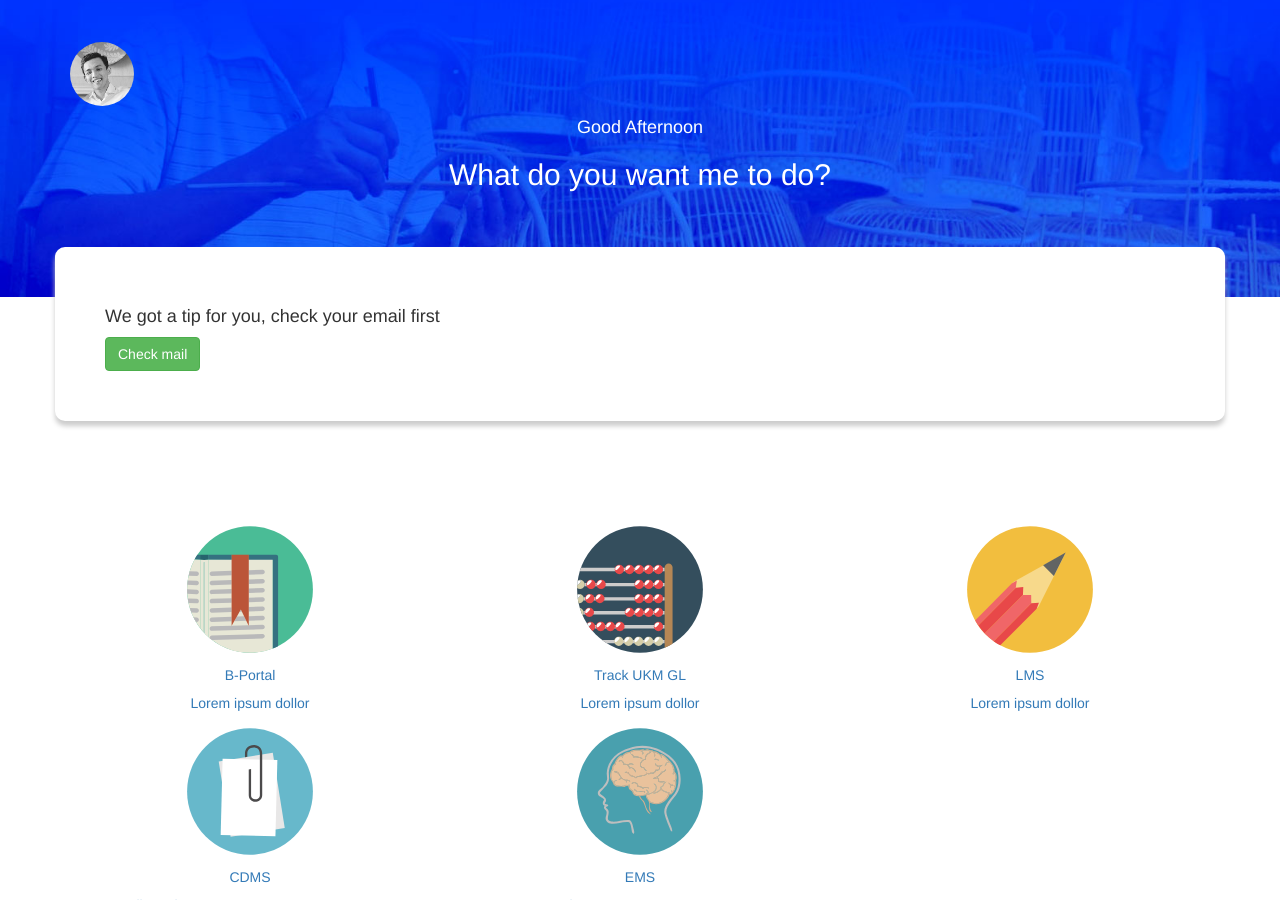
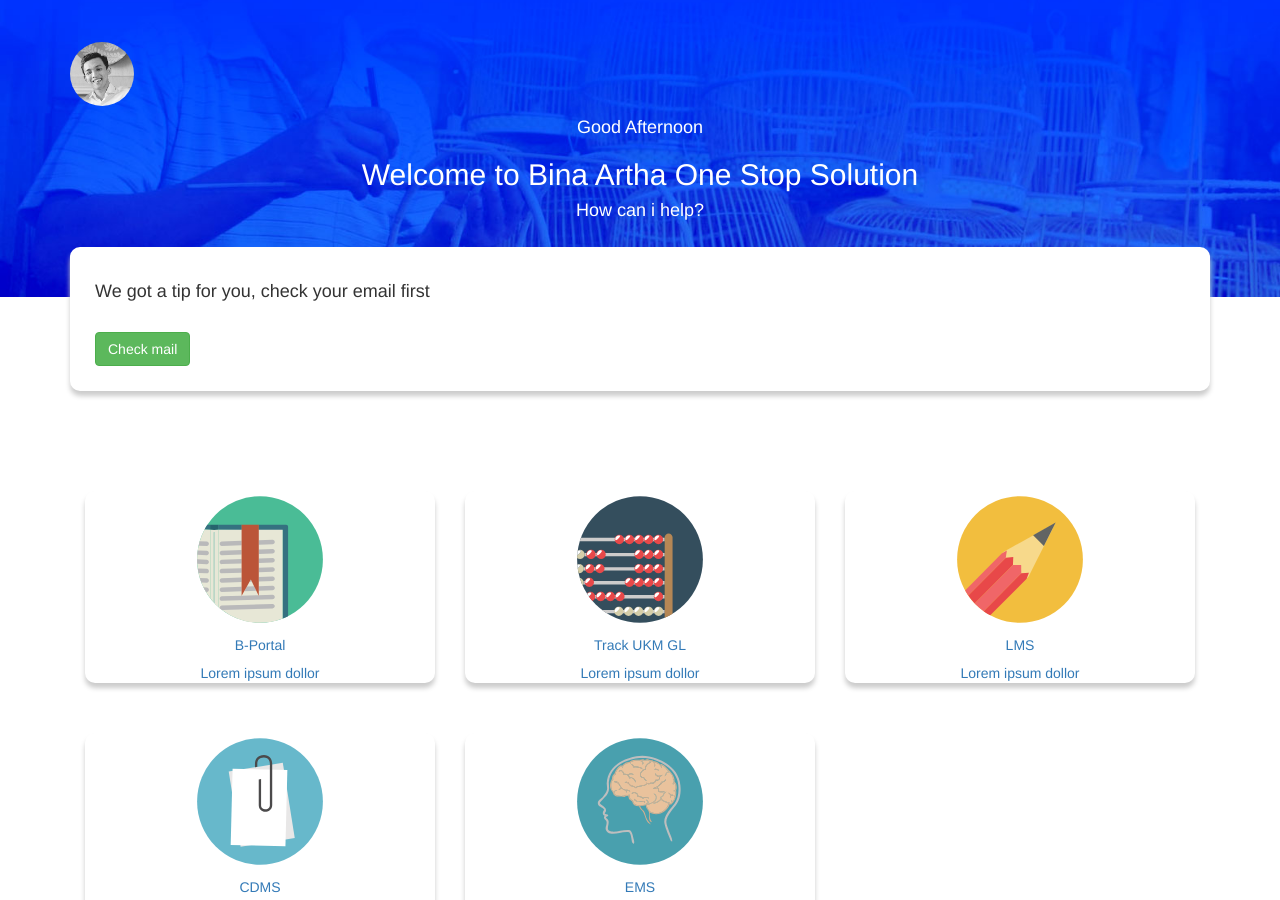
Before and after one commit to kemtol/Bina-Artha, a Jekyll site: the page built from laman/welcome.md, in a window 1280 px wide and 900 px high. Built offline with Jekyll 4.4.1, drawn with Linux system fonts in a browser that asks for light colours; nearby versions of some CDN libraries.

Commit message:
Update oss.html

```diff
--- a/_layouts/oss.html
+++ b/_layouts/oss.html
@@ -25,6 +25,20 @@
     <!-- Created with Jekyll Now - http://github.com/barryclark/jekyll-now -->
   </head>
 
+  <style>
+    .row{
+      margin-left: 0;
+      margin-right: 0;
+    }
+    .services a{
+      display:block;
+      border-radius: 10px;
+      box-shadow: 0px 5px 5px #ccc;
+      margin-bottom: 5rem;
+      background: #fff;
+    }
+  </style>
+
   <body>
     <nav class="navbar navbar-fixed-top">
       <div class="container">
@@ -40,15 +54,16 @@
       <div class="row">
         <div class="col-xs-12 text-center" style="    padding-top: 12vh;">
           <h4 style="color: #fff;">Good Afternoon</h4>
-          <h2 style="color: #fff;">What do you want me to do?</h2>
+          <h2 style="color: #fff;">Welcome to Bina Artha One Stop Solution</h2>
+          <h4 style="color: #fff;">How can i help?</h4>
         </div>
       </div>
     </div>
 
     <div class="container">
       <div class="row">
-        <div class="col-xs-12" style="padding: 5rem;border-radius: 10px;    box-shadow: 0px 5px 5px #ccc;    margin-bottom: 5rem;    position: relative;    top: -5rem;    background: #fff;">
-          <h4>We got a tip for you, check your email first</h4>
+        <div class="col-xs-12" style="padding: 2.5rem;border-radius: 10px;    box-shadow: 0px 5px 5px #ccc;    margin-bottom: 5rem;    position: relative;    top: -5rem;    background: #fff;">
+          <h4 style="margin-bottom:3rem;">We got a tip for you, check your email first</h4>
           <button type="button" class="btn btn-success" data-toggle="modal" data-target="#upload--pdf">
             Check mail
           </button>
@@ -58,41 +73,47 @@
 
     <div class="container">
       <div class="row">
-        <div class="col-xs-4 text-center">
+
+        <div class="services col-xs-4 text-center">
           <a href="">
             <img src="{{site.baseurl}}/images/round-icon/RoundIcons_FreeSet-54.svg" />
             <h5>B-Portal</h5>
             <p>Lorem ipsum dollor</p>
           </a>
         </div>
-        <div class="col-xs-4 text-center">
+
+        <div class="services col-xs-4 text-center">
           <a href="">
             <img src="{{site.baseurl}}//images/round-icon/RoundIcons_FreeSet-33.svg" />
             <h5>Track UKM GL</h5>
             <p>Lorem ipsum dollor</p>
           </a>
         </div>
-        <div class="col-xs-4 text-center">
+
+        <div class="services col-xs-4 text-center">
           <a href="">
             <img src="{{site.baseurl}}//images/round-icon/RoundIcons_FreeSet-40.svg" />
             <h5>LMS</h5>
             <p>Lorem ipsum dollor</p>
           </a>
         </div>
-        <div class="col-xs-4 text-center">
+
+        <div class="services col-xs-4 text-center">
           <a href="">
             <img src="{{site.baseurl}}//images/round-icon/RoundIcons_FreeSet-55.svg" />
             <h5>CDMS</h5>
             <p>Collateral Document Management System</p>
           </a>
         </div>
-        <div class="col-xs-4 text-center">
+
+        <div class="services col-xs-4 text-center">
           <a href="">
             <img src="{{site.baseurl}}//images/round-icon/RoundIcons_FreeSet-41.svg" />
             <h5>EMS</h5>
             <p>Employee Management System</p>
           </a>
         </div>
+
       </div>
     </div>
 
```
